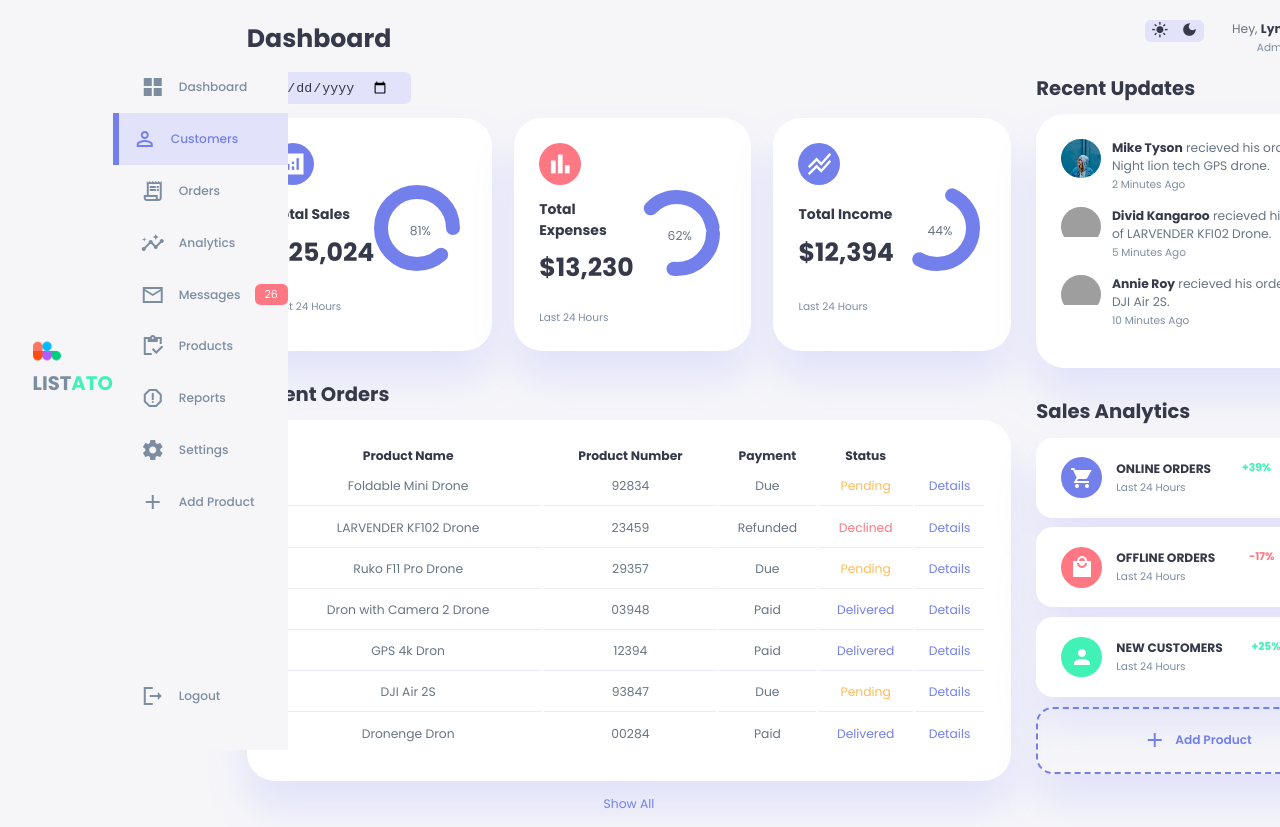
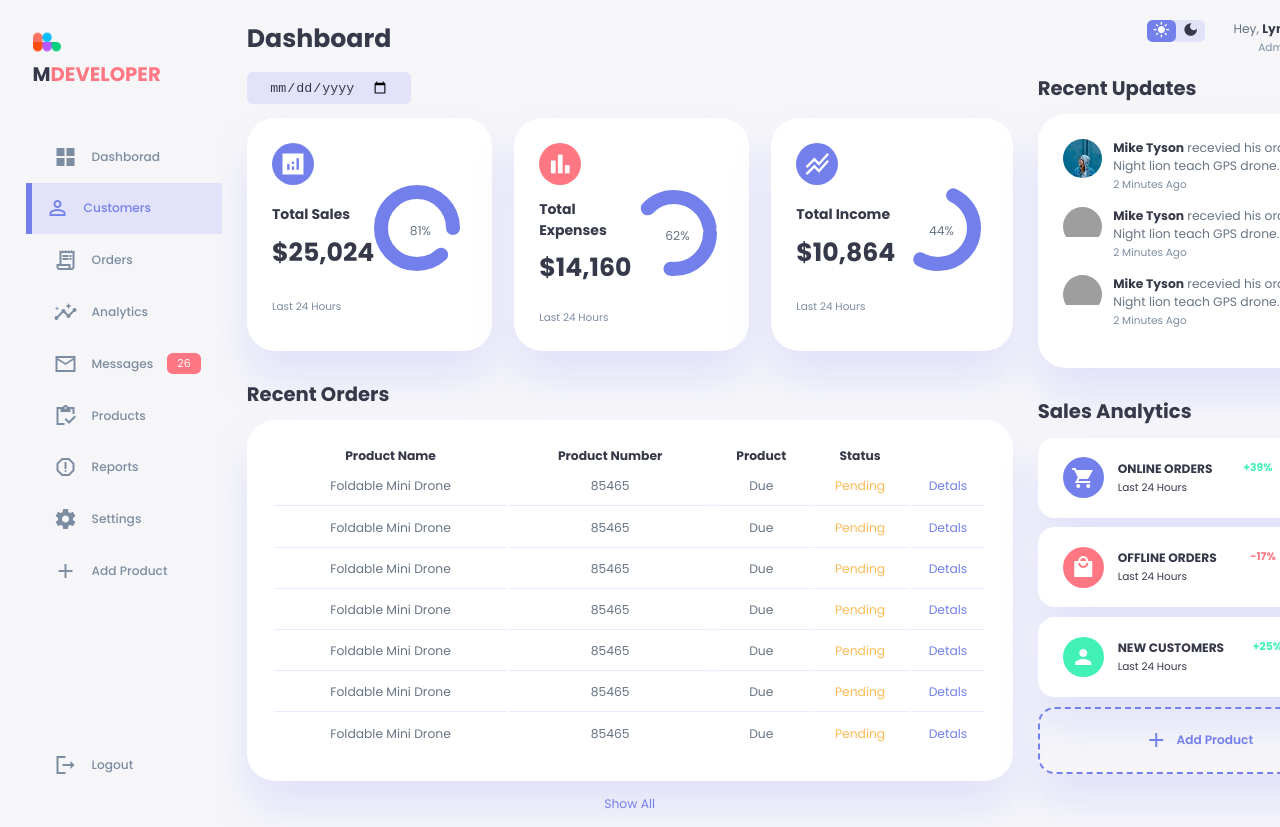
Before and after one commit to Ychen463/webdev-responsive-dashboard, a plain HTML site: page index.html in a window 1280 px wide. Shown: the top 827 px of the page. Drawn offline with Linux system fonts and the light colour scheme; grey boxes are pictures that could not be loaded.

Commit message:
fix index.html

```diff
--- a/index.html
+++ b/index.html
@@ -1,76 +1,92 @@
 <!DOCTYPE html>
 <html lang="en">
+
 <head>
-    <meta charset="UTF-8" />
-    <meta name="viewport" content="width=device-width, initial-scale=1.0" />
-    <meta http-equiv="X-UA-Compatible" content="IE=edge" />
-    <title>Responsive Dashboard using HTML CSS and JavaScripts</title>
-    <!--METTERIAL ICONS-->
-    <link
-      href="https://fonts.googleapis.com/icon?family=Material+Icons+Sharp"
-      rel="stylesheet"
-    />
-    <!--STYLESHEET-->
-    <link rel="stylesheet" href="./style.css" />
+    <meta charset="UTF-8">
+    <meta http-equiv="X-UA-Compatible" content="IE=edge">
+    <meta name="viewport" content="width=device-width, initial-scale=1.0">
+    <title>Responsive Admin Dashboard</title>
+    <link href="https://fonts.googleapis.com/icon?family=Material+Icons+Sharp" rel="stylesheet">
+    <link rel="stylesheet" href="./style.css">
+
 </head>
+
 <body>
     <div class="container">
+
+        <!--  ---- Aside Section  ------ -->
         <aside>
             <div class="top">
                 <div class="logo">
-            <img src="./images/logo.png" />
-            <h2 class="text-muted">LIST<span class="success">ATO</span></h2>
+                    <img src="./images/logo.png" alt="logo">
+                    <h2>M<span class="danger">DEVELOPER</span></h2>
                 </div>
                 <div class="close" id="close-btn">
-            <span class="material-icons-sharp"> close </span>
+                    <span class="material-icons-sharp">close</span>
+                </div>
+            </div>
+            <div class="sidebar">
+                <a href="#">
+                    <span class="material-icons-sharp">grid_view</span>
+                    <h3>Dashborad</h3>
+                </a>
+                <a class="active" href="#">
+                    <span class="material-icons-sharp">person_outline</span>
+                    <h3>Customers</h3>
+                </a>
+                <a href="#">
+                    <span class="material-icons-sharp">receipt_long</span>
+                    <h3>Orders</h3>
+                </a>
+                <a href="#">
+                    <span class="material-icons-sharp">insights</span>
+                    <h3>Analytics</h3>
+                </a>
+                <a href="#">
+                    <span class="material-icons-sharp">mail_outline</span>
+                    <h3>Messages</h3>
+                    <span class="message-count">26</span>
+                </a>
+                <a href="#">
+                    <span class="material-icons-sharp">inventory</span>
+                    <h3>Products</h3>
+                </a>
+                <a href="#">
+                    <span class="material-icons-sharp">report_gmailerrorred</span>
+                    <h3>Reports</h3>
+                </a>
+                <a href="#">
+                    <span class="material-icons-sharp">settings</span>
+                    <h3>Settings</h3>
+                </a>
+                <a href="#">
+                    <span class="material-icons-sharp">add</span>
+                    <h3>Add Product</h3>
+                </a>
+                <a href="#">
+                    <span class="material-icons-sharp">logout</span>
+                    <h3>Logout</h3>
+                </a>
+            </div>
+        </aside>
+
+
+        <!--  ---- Main Section  ------ -->
+        <main>
+            <h1>Dashboard</h1>
+
+            <div class="date">
+                <input type="date">
             </div>
 
-          <div class="sidebar">
-            <a href="#">
-              <span class="material-icons-sharp"> grid_view </span>
-              <h3>Dashboard</h3>
-            </a>
-            <a href="#" class="active">
-              <span class="material-icons-sharp"> perm_identity </span>
-              <h3>Customers</h3> </a
-            ><a href="#">
-              <span class="material-icons-sharp"> receipt_long </span>
-              <h3>Orders</h3> </a
-            ><a href="#">
-              <span class="material-icons-sharp"> insights </span>
-              <h3>Analytics</h3> </a
-            ><a href="#">
-              <span class="material-icons-sharp"> mail_outline </span>
-              <h3>Messages</h3>
-              <span class="message-count">26</span> </a
-            ><a href="#">
-              <span class="material-icons-sharp"> inventory </span>
-              <h3>Products</h3> </a
-            ><a href="#">
-              <span class="material-icons-sharp"> report_gmailerrorred </span>
-              <h3>Reports</h3> </a
-            ><a href="#">
-              <span class="material-icons-sharp"> settings </span>
-              <h3>Settings</h3> </a
-            ><a href="#">
-              <span class="material-icons-sharp"> add </span>
-              <h3>Add Product</h3></a
-            ><a href="#">
-              <span class="material-icons-sharp"> logout </span>
-              <h3>Logout</h3></a
-            >
-          </div>
-        </div>
-      </aside>
-      <!----------- END OF ASIDE ----------->
-      <main>
-        <h1>Dashboard</h1>
-        <div class="date">
-          <input type="date" />
-        </div>
+            <!-- ------- Insights ----------- -->
             <div class="insights">
+
+                <!-- ------- SALES -------- -->
                 <div class="sales">
-            <span class="material-icons-sharp">analytics</span>
+                    <span class="material-icons-sharp">
+                        analytics
+                    </span>
                     <div class="middle">
                         <div class="left">
                             <h3>Total Sales</h3>
@@ -87,13 +103,16 @@
                     </div>
                     <small class="text-muted">Last 24 Hours</small>
                 </div>
-          <!----------END OF SALES ---------->
+
+                <!-- ------- EXPENSES -------- -->
                 <div class="expenses">
-            <span class="material-icons-sharp">bar_chart</span>
+                    <span class="material-icons-sharp">
+                        bar_chart
+                    </span>
                     <div class="middle">
                         <div class="left">
                             <h3>Total Expenses</h3>
-                <h1>$13,230</h1>
+                            <h1>$14,160</h1>
                         </div>
                         <div class="progress">
                             <svg>
@@ -106,13 +125,16 @@
                     </div>
                     <small class="text-muted">Last 24 Hours</small>
                 </div>
-          <!----------END OF EXPENSES ---------->
+
+                <!-- ------- INCOME -------- -->
                 <div class="income">
-            <span class="material-icons-sharp">stacked_line_chart</span>
+                    <span class="material-icons-sharp">
+                        stacked_line_chart
+                    </span>
                     <div class="middle">
                         <div class="left">
                             <h3>Total Income</h3>
-                <h1>$12,394</h1>
+                            <h1>$10,864</h1>
                         </div>
                         <div class="progress">
                             <svg>
@@ -125,9 +147,9 @@
                     </div>
                     <small class="text-muted">Last 24 Hours</small>
                 </div>
-          <!----------END OF INCOME ---------->
             </div>
-        <!---------- END OF INSIGHTS ------------>
+
+            <!-- -----  Recents Records ------ -->
             <div class="recent-orders">
                 <h2>Recent Orders</h2>
                 <table>
@@ -135,34 +157,83 @@
                         <tr>
                             <th>Product Name</th>
                             <th>Product Number</th>
-                <th>Payment</th>
+                            <th>Product</th>
                             <th>Status</th>
                             <th></th>
                         </tr>
                     </thead>
                     <tbody>
-              <!-- <tr>
+                        <tr>
                             <td>Foldable Mini Drone</td>
-                <td>87634</td>
+                            <td>85465</td>
                             <td>Due</td>
                             <td class="warning">Pending</td>
-                <td class="primary">Details</td>
+                            <td class="primary">Detals</td>
                         </tr>
-               -->
+
+                        <tr>
+                            <td>Foldable Mini Drone</td>
+                            <td>85465</td>
+                            <td>Due</td>
+                            <td class="warning">Pending</td>
+                            <td class="primary">Detals</td>
+                        </tr>
+
+                        <tr>
+                            <td>Foldable Mini Drone</td>
+                            <td>85465</td>
+                            <td>Due</td>
+                            <td class="warning">Pending</td>
+                            <td class="primary">Detals</td>
+                        </tr>
+
+                        <tr>
+                            <td>Foldable Mini Drone</td>
+                            <td>85465</td>
+                            <td>Due</td>
+                            <td class="warning">Pending</td>
+                            <td class="primary">Detals</td>
+                        </tr>
+
+                        <tr>
+                            <td>Foldable Mini Drone</td>
+                            <td>85465</td>
+                            <td>Due</td>
+                            <td class="warning">Pending</td>
+                            <td class="primary">Detals</td>
+                        </tr>
+
+                        <tr>
+                            <td>Foldable Mini Drone</td>
+                            <td>85465</td>
+                            <td>Due</td>
+                            <td class="warning">Pending</td>
+                            <td class="primary">Detals</td>
+                        </tr>
+
+                        <tr>
+                            <td>Foldable Mini Drone</td>
+                            <td>85465</td>
+                            <td>Due</td>
+                            <td class="warning">Pending</td>
+                            <td class="primary">Detals</td>
+                        </tr>
                     </tbody>
                 </table>
                 <a href="#">Show All</a>
             </div>
         </main>
-      <!----------------- END OF MAIN ---------------->
+
+        <!-- ------------- Right Section --------- -->
         <div class="right">
             <div class="top">
                 <button id="menu-btn">
                     <span class="material-icons-sharp">menu</span>
                 </button>
+
                 <div class="theme-toggler">
-            <span class="material-icons-sharp"> light_mode </span>
-            <span class="material-icons-sharp"> dark_mode </span>
+                    <span class="material-icons-sharp active">light_mode</span>
+                    <span class="material-icons-sharp">dark_mode</span>
                 </div>
                 <div class="profile">
                     <div class="info">
@@ -170,50 +241,57 @@
                         <small class="text-muted">Admin</small>
                     </div>
                     <div class="profile-photo">
-              <img src="./images/profile-1.jpg" alt="" />
+                        <img src="./images/profile-1.jpg" alt="profile">
                     </div>
                 </div>
             </div>
-        <!-- END OF TOP -->
+
+            <!-- ------ Recent Updates ---- -->
             <div class="recent-updates">
                 <h2>Recent Updates</h2>
                 <div class="updates">
                     <div class="update">
                         <div class="profile-photo">
-                <img src="./images/profile-2.jpg" alt="" />
+                            <img src="./images/profile-2.jpg" alt="profile">
                         </div>
                         <div class="message">
                             <p>
-                  <b>Mike Tyson</b> recieved his order of Night lion tech GPS
-                  drone.
+                                <b>Mike Tyson</b> recevied his order of
+                                Night lion teach GPS drone.
                             </p>
                             <small class="text-muted">2 Minutes Ago</small>
                         </div>
                     </div>
+
                     <div class="update">
                         <div class="profile-photo">
-                <img src="./images/profile-3.jpg" alt="" />
+                            <img src="./images/profile-3.jpg" alt="profile">
                         </div>
                         <div class="message">
                             <p>
-                  <b>Divid Kangaroo</b> recieved his order of LARVENDER KFI02
-                  Drone.
+                                <b>Mike Tyson</b> recevied his order of
+                                Night lion teach GPS drone.
                             </p>
-                <small class="text-muted">5 Minutes Ago</small>
+                            <small class="text-muted">2 Minutes Ago</small>
                         </div>
                     </div>
+
                     <div class="update">
                         <div class="profile-photo">
-                <img src="./images/profile-4.jpg" alt="" />
+                            <img src="./images/profile-4.jpg" alt="profile">
                         </div>
                         <div class="message">
-                <p><b>Annie Roy</b> recieved his order of 2 DJI Air 2S.</p>
-                <small class="text-muted">10 Minutes Ago</small>
+                            <p>
+                                <b>Mike Tyson</b> recevied his order of
+                                Night lion teach GPS drone.
+                            </p>
+                            <small class="text-muted">2 Minutes Ago</small>
                         </div>
                     </div>
                 </div>
             </div>
-        <!------------ END OF RECENT UPDATES -->
+
+            <!-- ----- Sales Analytics ---- -->
             <div class="sales-analytics">
                 <h2>Sales Analytics</h2>
                 <div class="item online">
@@ -223,12 +301,13 @@
                     <div class="right">
                         <div class="info">
                             <h3>ONLINE ORDERS</h3>
-                <small class="text-muted">Last 24 Hours</small>
+                            <small class="text-mutted">Last 24 Hours</small>
                         </div>
                         <h5 class="success">+39%</h5>
-              <h3>3849</h3>
+                        <h3>3894</h3>
                     </div>
                 </div>
+
                 <div class="item offline">
                     <div class="icon">
                         <span class="material-icons-sharp">local_mall</span>
@@ -236,12 +315,14 @@
                     <div class="right">
                         <div class="info">
                             <h3>OFFLINE ORDERS</h3>
-                <small class="text-muted">Last 24 Hours</small>
+                            <small class="text-mutted">Last 24 Hours</small>
                         </div>
                         <h5 class="danger">-17%</h5>
                         <h3>1100</h3>
                     </div>
                 </div>
+
+
                 <div class="item customers">
                     <div class="icon">
                         <span class="material-icons-sharp">person</span>
@@ -249,22 +330,24 @@
                     <div class="right">
                         <div class="info">
                             <h3>NEW CUSTOMERS</h3>
-                <small class="text-muted">Last 24 Hours</small>
+                            <small class="text-mutted">Last 24 Hours</small>
                         </div>
                         <h5 class="success">+25%</h5>
                         <h3>849</h3>
                     </div>
                 </div>
+
                 <div class="item add-product">
                     <div>
                         <span class="material-icons-sharp">add</span>
                         <h3>Add Product</h3>
                     </div>
                 </div>
+
             </div>
         </div>
     </div>
-    <script src="./orders.js"></script>
     <script src="./index.js"></script>
 </body>
+
 </html>
```
Lines whose indentation alone changed are shown as unchanged.
